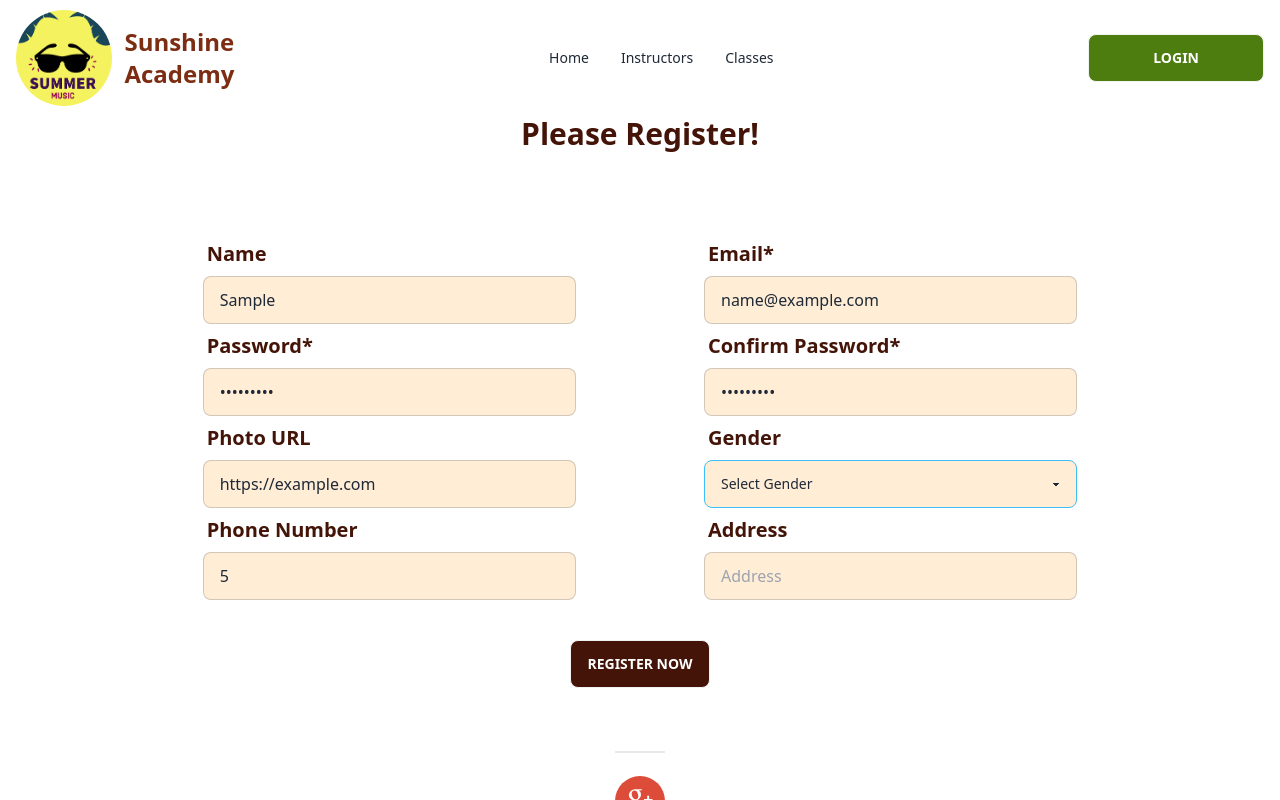
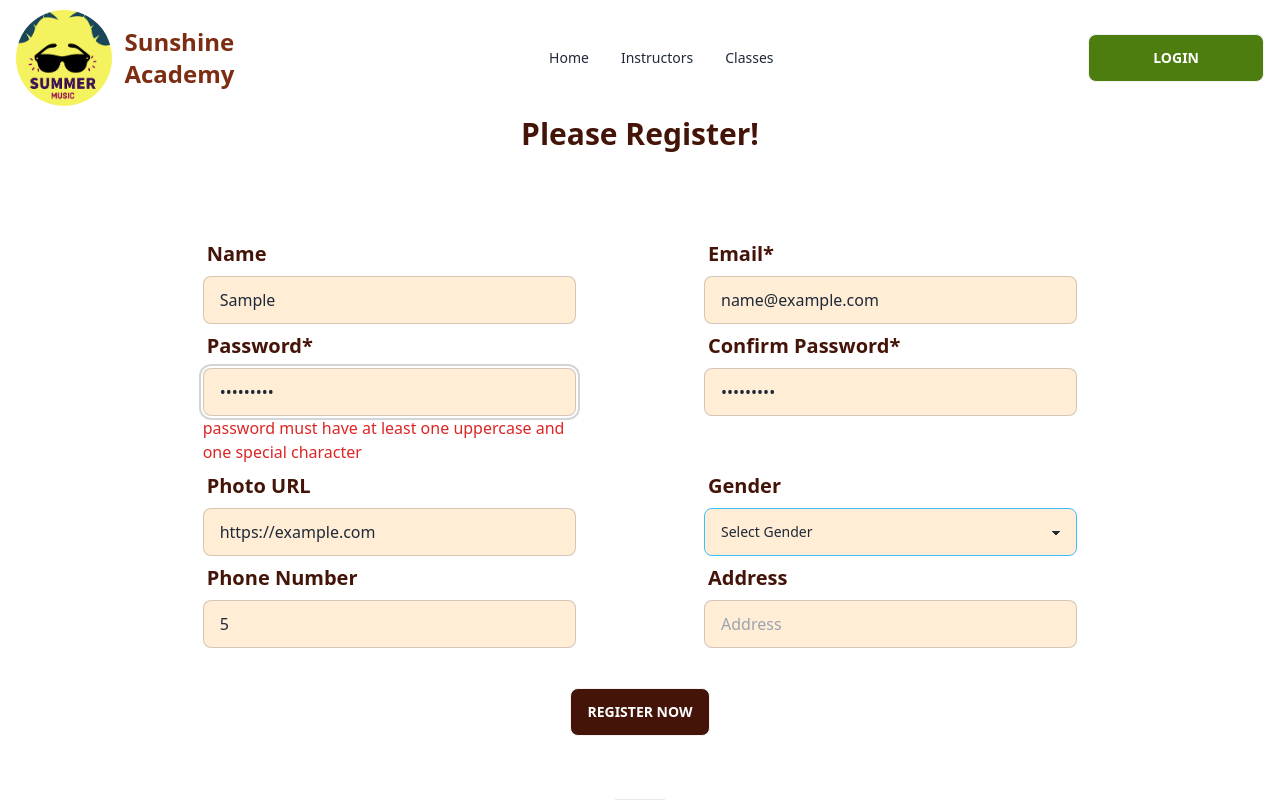
Before and after one commit to sadiabinta/MusicSummerCamp, a React (Vite) app: page /register in a window 1280 px wide. Both pictures are taken after typing "Sample", "name@example.com", "Sample123", "Sample123", "https://example.com", "5" into the empty fields and a click on the input "Register Now". Shown: the top 800 px of the page. Built offline with nearby package versions, Linux system fonts and the light colour scheme; no server answers.

Commit message:
password validation done

```diff
--- a/src/pages/Register/Register.jsx
+++ b/src/pages/Register/Register.jsx
@@ -2,24 +2,29 @@ import { useForm } from "react-hook-form";
 import { Link } from "react-router-dom";
 import useAuth from "../../hooks/useAuth";
 import SocialLogin from "../../shared/SocialLogin/SocialLogin";
+import { useState } from "react";
 
 
 const Register = () => {
-    const { register, handleSubmit } = useForm();
-    const {createUser,updateUserProfile}=useAuth();
+    const { register, formState: { errors }, handleSubmit } = useForm();
+    const { createUser, updateUserProfile } = useAuth();
+    const [pass,setPass]=useState();
+    const [confirmPass,setConfirmPass]=useState();
     const onSubmit = data => {
         console.log(data);
-        createUser(data.email,data.password)
-        .then(result=>{
-            const loggedUser=result.user;
-            console.log('logged user',loggedUser)
-            updateUserProfile(data.name,data.photo)
-            .then(()=>{
-                const savedUser={name:data.name,email:data.email}
-                console.log('saved user' ,savedUser)
+        setPass(data.password);
+        setConfirmPass(data.confirmPassword);
+        createUser(data.email, data.password)
+            .then(result => {
+                const loggedUser = result.user;
+                console.log('logged user', loggedUser)
+                updateUserProfile(data.name, data.photo)
+                    .then(() => {
+                        const savedUser = { name: data.name, email: data.email }
+                        console.log('saved user', savedUser)
+                    })
             })
-        })
-        .catch(error=>console.log(error))
+            .catch(error => console.log(error))
 
     };
     return (
@@ -45,13 +50,22 @@ const Register = () => {
                         <label className="label">
                             <span className="label-text text-orange-950 text-xl font-semibold">Password*</span>
                         </label>
-                        <input type="password" placeholder="Password" className="input input-bordered w-full bg-orange-100" {...register("password", { required: true, minLength: 6 })} />
+                        <input type="password" placeholder="Password" className="input input-bordered w-full bg-orange-100" {...register("password", {
+                            required: true, minLength: 6, maxLength: 20,
+                            pattern: /(?=.*[A-Z])(?=.*[!@#$&*])/
+                        })} />
+                        {errors.password?.type === 'required' && <p role="alert">Password is required</p>}
+                        {errors.password?.type === 'minLength' && <span className="text-red-600">password must be 6 characters</span>}
+                        {errors.password?.type === 'pattern' && <span className="text-red-600">password must have at least one uppercase and one special character</span>}
                     </div>
                     <div className="form-control w-1/3  mx-16">
                         <label className="label">
                             <span className="label-text text-orange-950 text-xl font-semibold">Confirm Password*</span>
                         </label>
-                        <input type="password" placeholder="Confirm Password" className="input input-bordered w-full bg-orange-100" {...register("confirm-password", { required: true, minLength: 6 })} />
+                        <input type="password" placeholder="Confirm Password" className="input input-bordered w-full bg-orange-100" {...register("confirmPassword", { required: true, minLength: 6 })} />
+                        {
+                                pass !== confirmPass && <span className="text-red-600">password need to be Matched!!</span>
+                            }
                     </div>
                 </div>
                 <div className="flex justify-center">
@@ -90,8 +104,8 @@ const Register = () => {
                     </div>
                 </div>
                 <div className="form-control items-center">
-                <input type="submit" className="btn bg-orange-950 my-10 text-white" value='Register Now' />
-                <SocialLogin></SocialLogin>
+                    <input type="submit" className="btn bg-orange-950 my-10 text-white" value='Register Now' />
+                    <SocialLogin></SocialLogin>
                 </div>
                 <p className="text-center">Already Registered? <Link className="text-orange-600" to='/login'>Login</Link></p>
             </form>
```
